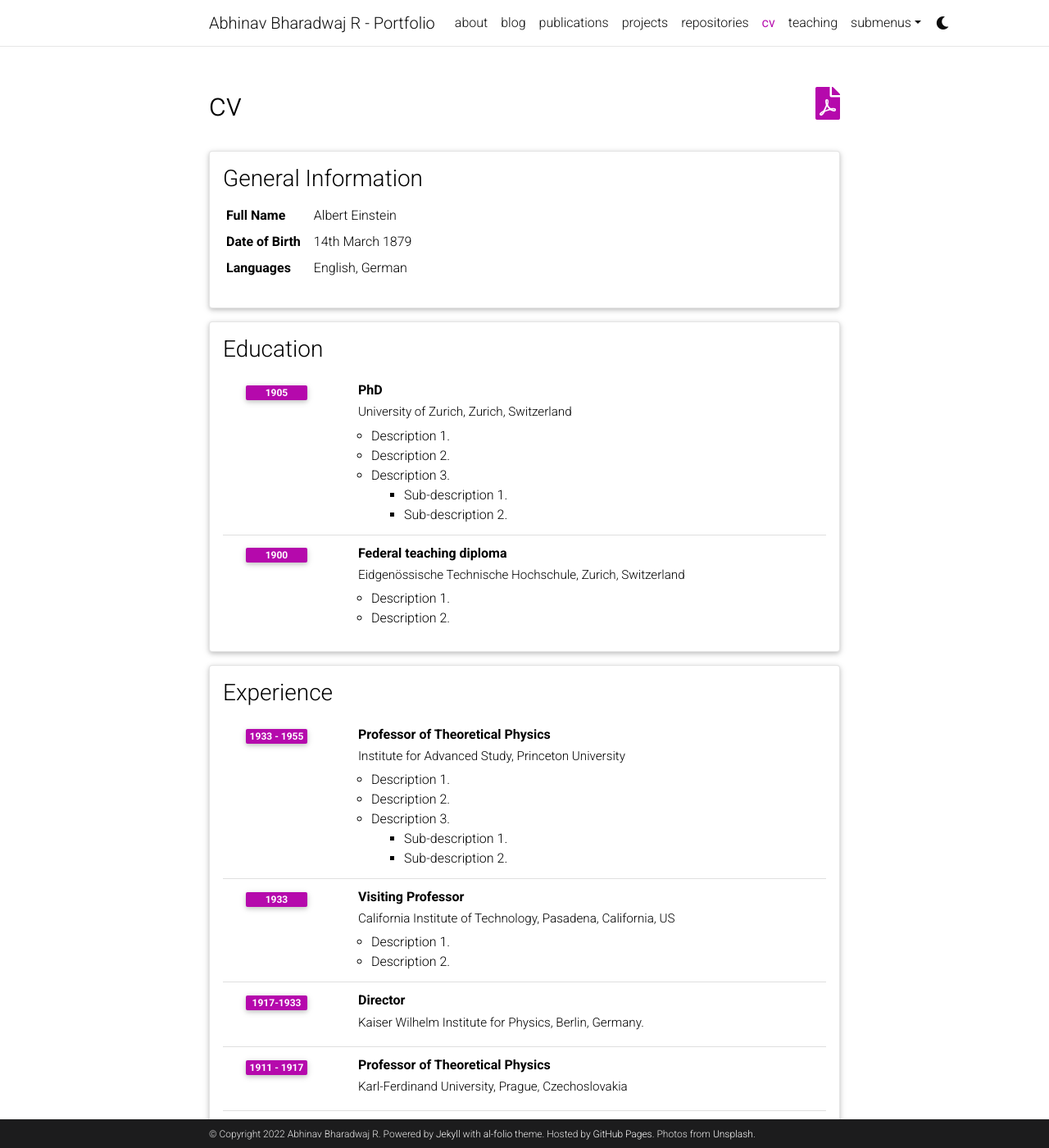
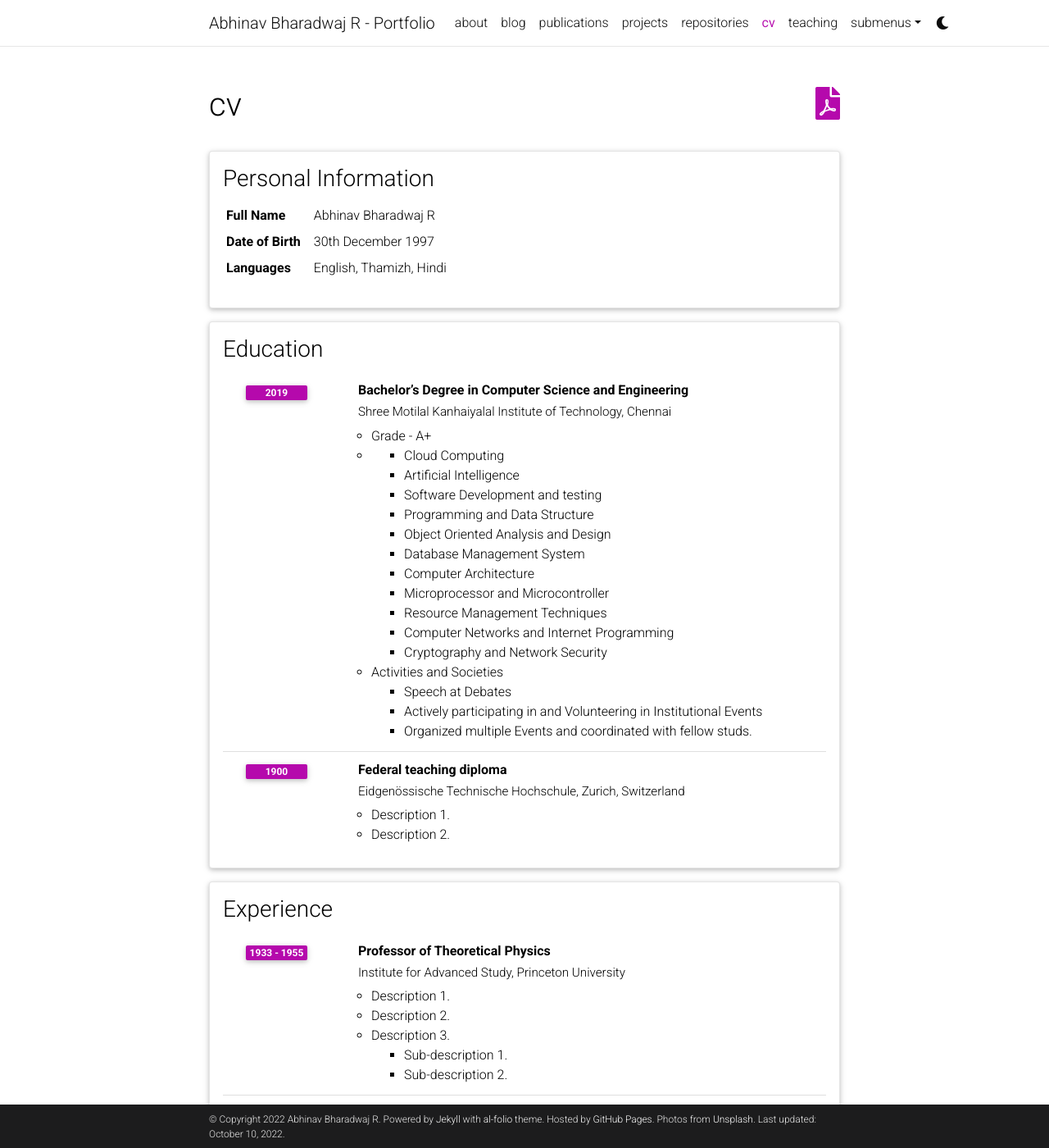
Before and after one commit to abhinavbharadwajr/abhinavbharadwajr.github.io, a Jekyll site: the page built from _pages/cv.md, in a window 1280 px wide and 1400 px high. Shown: the whole window at 82% size. Built offline with Jekyll 4.4.1, drawn with Linux system fonts in a browser that asks for light colours; comment, search, counter and statistics services are not loaded; a style sheet for code colours, icons or effects is not loaded.

Commit message:
minor update

```diff
--- a/Gemfile
+++ b/Gemfile
@@ -1,5 +1,6 @@
 source 'https://rubygems.org'
 group :jekyll_plugins do
+    gem 'wdm', '>= 0.1.0'
     gem 'jekyll'
     gem 'jekyll-archives'
     gem 'jekyll-diagrams'
--- a/_config.yml
+++ b/_config.yml
@@ -18,9 +18,9 @@ keywords: jekyll, jekyll-theme, academic-website, portfolio-website  # add your
 lang: en # the language of your site (for example: en, fr, cn, ru, etc.)
 icon: ⚛️  # the emoji used as the favicon (alternatively, provide image name in /assets/img/)
 
-url: https://alshedivat.github.io # the base hostname & protocol for your site
-baseurl: /al-folio # the subpath of your site, e.g. /blog/
-last_updated: false # set to true if you want to display last updated in the footer
+url: https://abhinavbharadwajr.github.io # the base hostname & protocol for your site
+baseurl: /abhinavbharadwajr # the subpath of your site, e.g. /blog/
+last_updated: true # set to true if you want to display last updated in the footer
 impressum_path:  # set to path to include impressum link in the footer, use the same path as permalink in a page, helps to conform with EU GDPR
 
 # -----------------------------------------------------------------------------
--- a/_data/cv.yml
+++ b/_data/cv.yml
@@ -1,26 +1,39 @@
-- title: General Information
+- title: Personal Information
   type: map
   contents:
     - name: Full Name
-      value: Albert Einstein
+      value: Abhinav Bharadwaj R
     - name: Date of Birth
-      value: 14th March 1879
+      value: 30th December 1997
     - name: Languages
-      value: English, German
+      value: English, Thamizh, Hindi
 
 - title: Education
   type: time_table
   contents:
-    - title: PhD
-      institution: University of Zurich, Zurich, Switzerland
-      year: 1905
+    - title: Bachelor’s Degree in Computer Science and Engineering
+      institution: Shree Motilal Kanhaiyalal Institute of Technology, Chennai
+      year: 2019
       description:
-        - Description 1.
-        - Description 2.
-        - title: Description 3.
+        - Grade - A+
+        - titel: Modules Trained on
           contents:
-            - Sub-description 1.
-            - Sub-description 2.
+            - Cloud Computing
+            - Artificial Intelligence
+            - Software Development and testing
+            - Programming and Data Structure
+            - Object Oriented Analysis and Design
+            - Database Management System
+            - Computer Architecture
+            - Microprocessor and Microcontroller
+            - Resource Management Techniques
+            - Computer Networks and Internet Programming
+            - Cryptography and Network Security
+        - title: Activities and Societies
+          contents:
+            - Speech at Debates
+            - Actively participating in and Volunteering in Institutional Events
+            - Organized multiple Events and coordinated with fellow studs.
     - title: Federal teaching diploma
       institution: Eidgenössische Technische Hochschule, Zurich, Switzerland
       year: 1900
```
Also changed, not shown: README.md (+29 -6 lines), _data/repositories.yml (+9 -9 lines), _pages/about.md (+5 -5 lines), _pages/cv.md (+1 -1 lines), _pages/repositories.md (+2 -2 lines), 3 other files.
